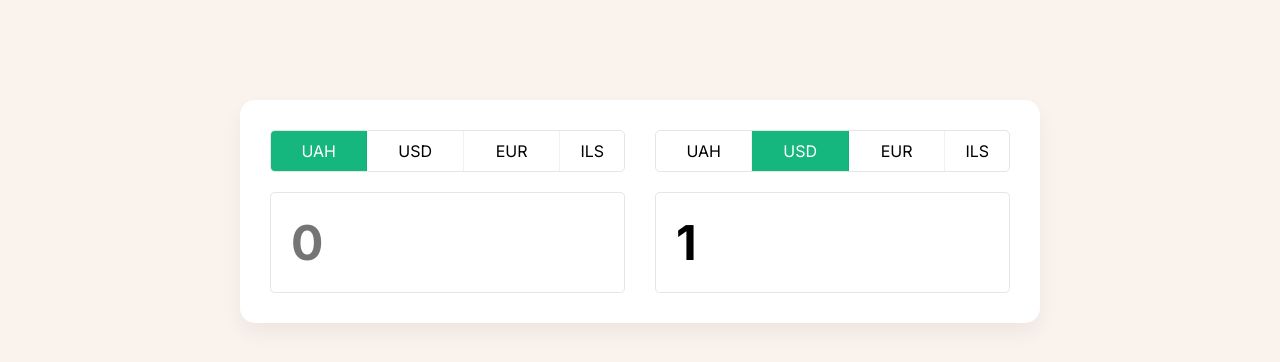
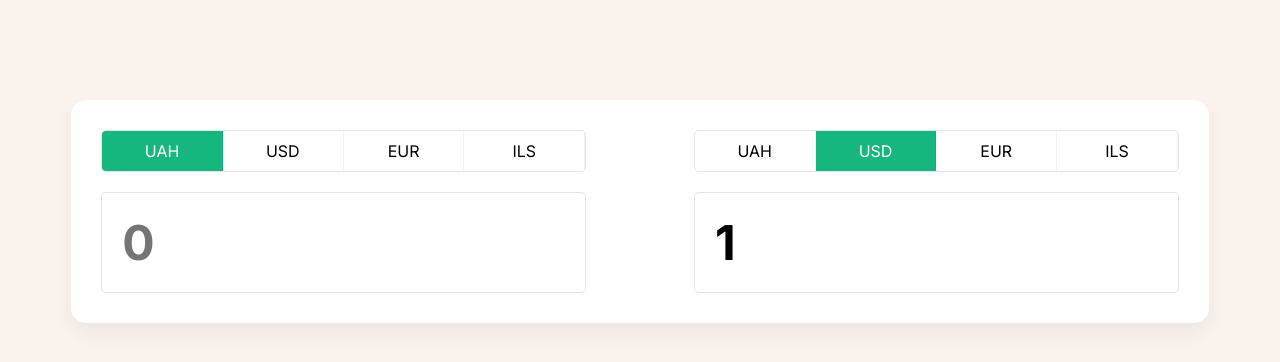
Before and after one commit to hhsash/currency-convertor, a React (Create React App) app: page / in a window 1280 px wide. Shown: the top 362 px of the page. Built offline with nearby package versions, Linux system fonts and the light colour scheme; no server answers.

Commit message:
Changed the SCSS-file

```diff
--- a/src/index.scss
+++ b/src/index.scss
@@ -1,4 +1,6 @@
 @import url('https://fonts.googleapis.com/css2?family=Inter:wght@400;500;600;700;800;900&display=swap');
+
+$breakpoint-tablet: 768px;
 
 body {
   background-color: #f9f2ed;
@@ -11,10 +13,12 @@ body {
 }
 
 .App {
-  display: grid;
-  grid-template-columns: 1fr 1fr;
-  grid-column-gap: 30px;
-  width: 800px;
+  // display: grid;
+  // grid-template-columns: 1fr 1fr;
+  // grid-column-gap: 30px;
+  display: flex;
+  justify-content: space-between;
+  width: 90%;
   margin: 100px auto;
   background-color: #fff;
   padding: 30px;
@@ -23,6 +27,7 @@ body {
 }
 
 .block {
+  width: 45%;
   input {
     border: 1px solid rgba(0, 0, 0, 0.1);
     font-size: 3rem;
@@ -48,6 +53,7 @@ body {
   li {
     display: inline-flex;
     padding: 10px 20px;
+    width: 25%;
     border-right: 1px solid rgba(0, 0, 0, 0.05);
     cursor: pointer;
     justify-content: center;
@@ -65,17 +71,15 @@ body {
       background-color: #16b67f;
       color: #fff;
     }
-
-    &:last-of-type {
-      display: inline-flex;
-      align-items: center;
-      flex: 0 0 50px;
-      border-right: 0;
-
-      svg {
-        width: 16px;
-        height: 16px;
-      }
-    }
   }
 }
+
+@media (max-width: $breakpoint-tablet) {
+  .App {
+    flex-direction: column;
+  }
+  .block {
+    width: 100%;
+    margin-bottom: 50px;
+  }
+}
```
